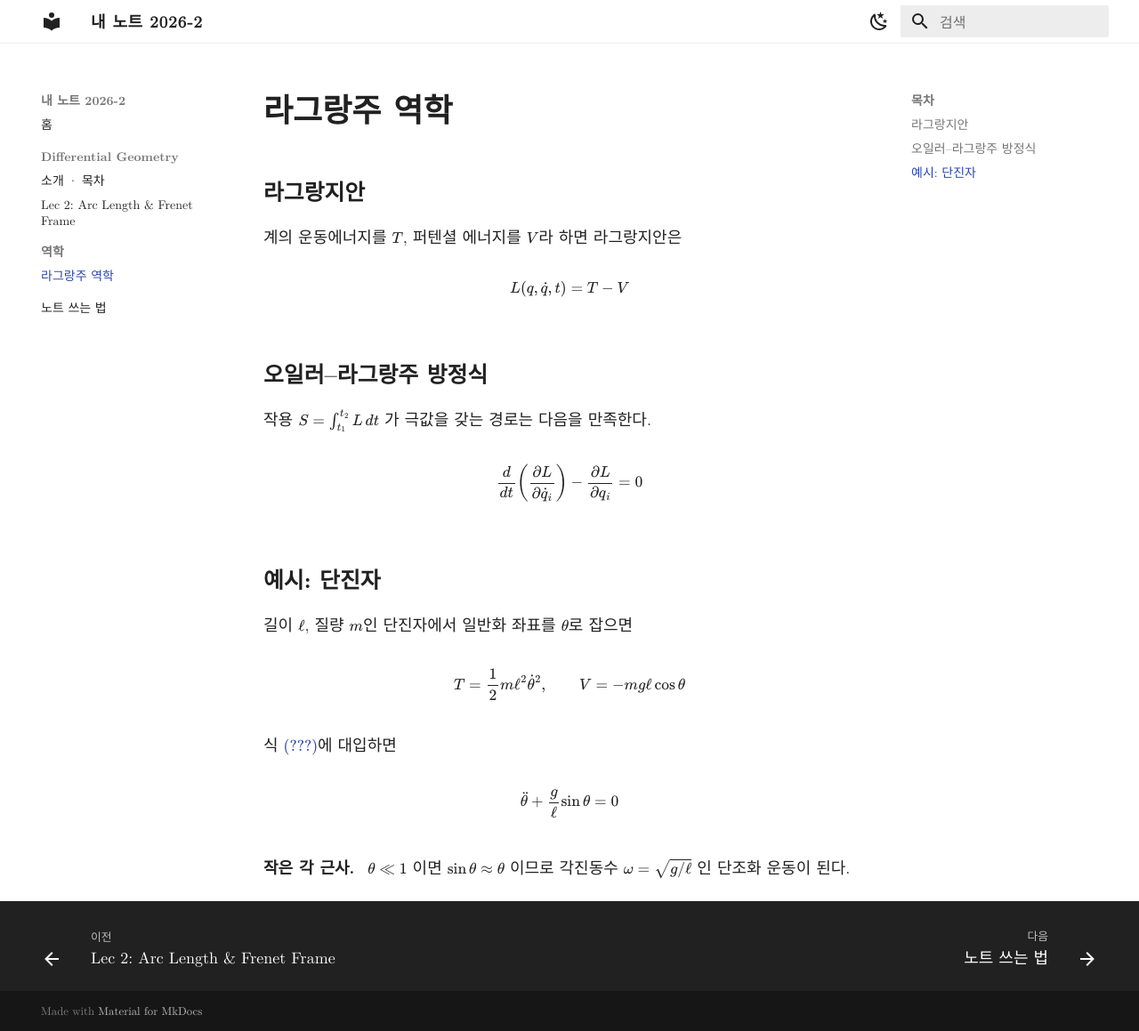
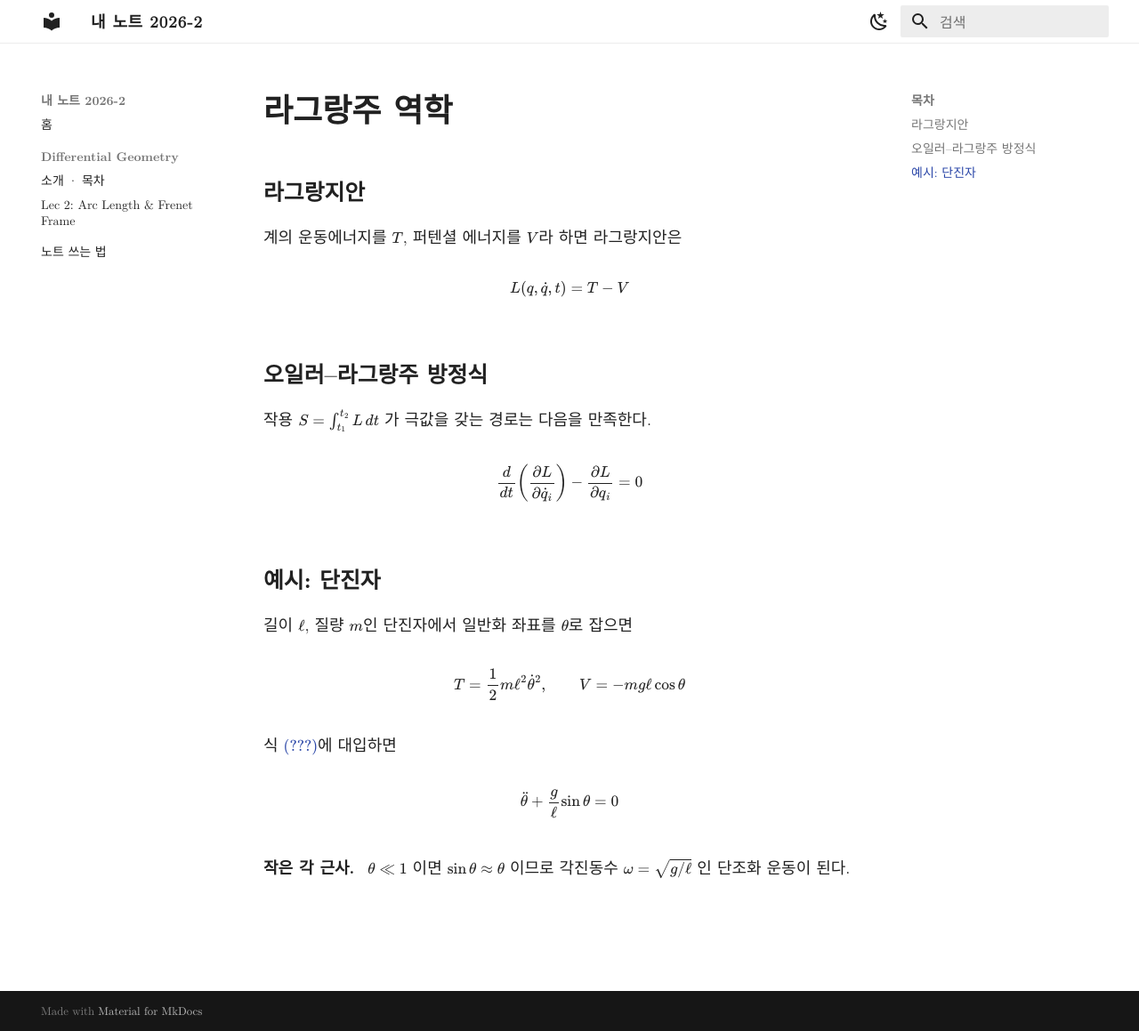
Before and after one commit to kmy-phy/notes-2026-2, an MkDocs documentation site: the page built from docs/mechanics/lagrangian.md, in a window 1280 px wide and 1159 px high. Shown: the whole window at 89% size. Built offline with MkDocs 1.6.1 and Material for MkDocs 9.7.7, drawn with Linux system fonts in a browser that asks for light colours.

Commit message:
Update mkdocs.yml

```diff
--- a/mkdocs.yml
+++ b/mkdocs.yml
@@ -56,6 +56,4 @@ nav:
   - Differential Geometry:
       - 소개 · 목차: differential-geometry/index.md
       - "Lec 2: Arc Length & Frenet Frame": differential-geometry/lec02.md
-  - 역학:
-      - 라그랑주 역학: mechanics/lagrangian.md
   - 노트 쓰는 법: guide.md
```
